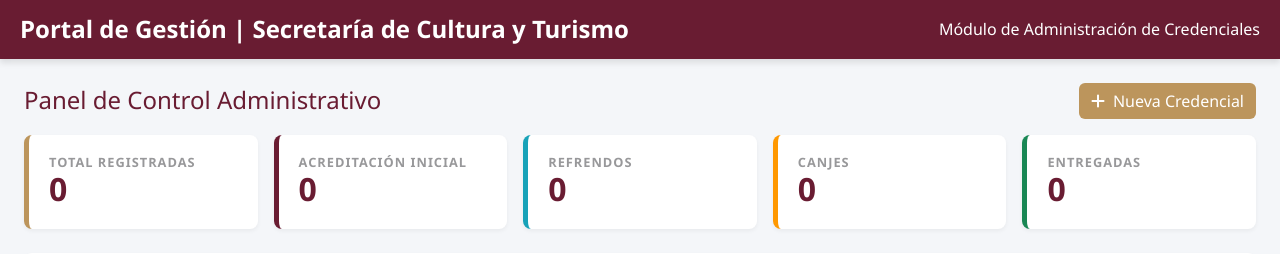
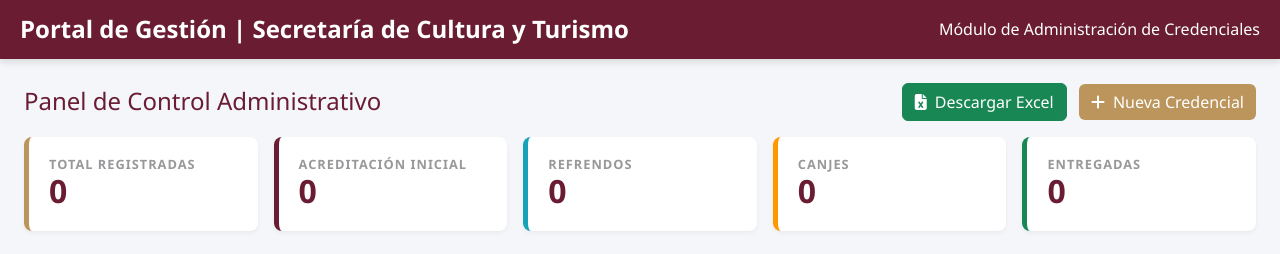
Before and after one commit to ferxchooo/admin-credenciales, a Flask app: page / in a window 1280 px wide. Shown: the top 254 px of the page. Run offline with Flask 3, Linux system fonts and the light colour scheme; data that the repository does not hold is empty; some libraries are stand-ins or nearby versions.

Commit message:
Implement Excel download feature in index.html
Added new Excel download button and functionality.

```diff
--- a/templates/index.html
+++ b/templates/index.html
@@ -3,6 +3,11 @@
 <head>
     <meta charset="UTF-8">
     <meta name="viewport" content="width=device-width, initial-scale=1.0">
+    <!-- Etiquetas obligatorias para que sea instalable como App -->
+    <meta name="theme-color" content="#691C32">
+    <link rel="manifest" href="/manifest.json">
+    <link rel="apple-touch-icon" href="https://cdn-icons-png.flaticon.com/512/3135/3135715.png">
+
     <title>Portal de Gestión - Sistema de Credenciales</title>
     <link href="https://cdn.jsdelivr.net/npm/bootstrap@5.3.0/dist/css/bootstrap.min.css" rel="stylesheet">
     <link rel="stylesheet" href="https://cdn.datatables.net/1.13.6/css/dataTables.bootstrap5.min.css">
@@ -18,10 +23,8 @@
         .navbar-custom { background-color: var(--guinda); color: white; padding: 15px 20px; box-shadow: 0 4px 6px rgba(0,0,0,0.1); }
         .navbar-custom h2 { margin: 0; font-size: 1.5rem; font-weight: 600; }
 
-        /* Se agregó cursor: pointer para indicar que son botones clickeables */
         .kpi-card { background: white; border-radius: 8px; padding: 20px; box-shadow: 0 2px 4px rgba(0,0,0,0.05); border-left: 5px solid var(--dorado); transition: transform 0.2s; height: 100%; cursor: pointer; }
         .kpi-card:hover { transform: translateY(-3px); box-shadow: 0 6px 12px rgba(0,0,0,0.15); }
-
         .kpi-card h3 { margin: 0; font-size: 2rem; color: var(--guinda); font-weight: 700; }
         .kpi-card p { margin: 0; color: var(--gris); font-size: 0.8rem; text-transform: uppercase; font-weight: 600; letter-spacing: 1px; line-height: 1.2; }
         .table-container { background: white; border-radius: 8px; padding: 20px; box-shadow: 0 2px 4px rgba(0,0,0,0.05); margin-top: 20px; }
@@ -43,12 +46,17 @@
 <div class="container-fluid mt-4 px-4">
     <div class="d-flex justify-content-between align-items-center mb-3">
         <h4 style="color: var(--guinda); margin: 0;">Panel de Control Administrativo</h4>
-        <button class="btn btn-dorado" onclick="openAddModal()">
-            <i class="fas fa-plus me-2"></i>Nueva Credencial
-        </button>
+        <div>
+            <!-- NUEVO BOTÓN DE EXCEL -->
+            <button class="btn btn-success me-2" onclick="descargarExcel()">
+                <i class="fas fa-file-excel me-2"></i>Descargar Excel
+            </button>
+            <button class="btn btn-dorado" onclick="openAddModal()">
+                <i class="fas fa-plus me-2"></i>Nueva Credencial
+            </button>
+        </div>
     </div>
 
-    <!-- KPIs interactivos (se agregaron eventos onclick) -->
     <div class="row row-cols-1 row-cols-md-5 g-3 mb-4">
         <div class="col" onclick="filterByCard('total')" title="Mostrar todas">
             <div class="kpi-card">
@@ -82,7 +90,6 @@
         </div>
     </div>
 
-    <!-- Tabla -->
     <div class="table-container">
         <div class="table-responsive">
             <table id="credencialesTable" class="table table-striped table-hover align-middle" style="width: 100%;">
@@ -195,7 +202,19 @@
 <script src="https://cdn.jsdelivr.net/npm/bootstrap@5.3.0/dist/js/bootstrap.bundle.min.js"></script>
 <script src="https://cdn.datatables.net/1.13.6/js/jquery.dataTables.min.js"></script>
 <script src="https://cdn.datatables.net/1.13.6/js/dataTables.bootstrap5.min.js"></script>
+<!-- NUEVA LIBRERÍA PARA EXCEL -->
+<script src="https://cdnjs.cloudflare.com/ajax/libs/xlsx/0.18.5/xlsx.full.min.js"></script>
+
 <script>
+    // --- LÓGICA DE INSTALACIÓN (PWA) ---
+    if ('serviceWorker' in navigator) {
+        window.addEventListener('load', () => {
+            navigator.serviceWorker.register('/sw.js')
+                .then(reg => console.log('App instalable lista.'))
+                .catch(err => console.log('Error de Service Worker:', err));
+        });
+    }
+
     let credenciales = [];
     let dataTable;
 
@@ -219,7 +238,6 @@
 
     function updateKPIs() {
         let total = credenciales.length;
-
         let inicial = credenciales.filter(c => c['tipo de tramite'] && c['tipo de tramite'].toLowerCase().includes('acreditaci')).length;
         let refrendos = credenciales.filter(c => c['tipo de tramite'] && c['tipo de tramite'].toLowerCase().includes('refrendo')).length;
         let canjes = credenciales.filter(c => c['tipo de tramite'] && c['tipo de tramite'].toLowerCase().includes('canje')).length;
@@ -232,25 +250,19 @@
         $('#kpi-entregadas').text(entregadas);
     }
 
-    // Nueva función para filtrar la tabla al hacer clic en las tarjetas
     function filterByCard(tipo) {
         if (!dataTable) return;
-
-        // Primero limpiamos cualquier filtro que haya estado activo
         dataTable.columns().search('').draw();
 
         if (tipo === 'inicial') {
-            // Filtra la columna de Trámite (índice 4) por la palabra "acreditaci" (con regex activado)
             dataTable.column(4).search('acreditaci', true, false, true).draw();
         } else if (tipo === 'refrendos') {
             dataTable.column(4).search('refrendo', true, false, true).draw();
         } else if (tipo === 'canjes') {
             dataTable.column(4).search('canje', true, false, true).draw();
         } else if (tipo === 'entregadas') {
-            // Filtra la columna Entregada (índice 8) por la palabra "Sí"
             dataTable.column(8).search('Sí', false, true, true).draw();
         }
-        // Si el tipo es 'total', simplemente lo dejamos limpio para que muestre todo
     }
 
     function initTable() {
@@ -371,6 +383,22 @@
             }
         });
     }
+
+    // --- NUEVA FUNCIÓN PARA DESCARGAR EXCEL ---
+    function descargarExcel() {
+        if (credenciales.length === 0) {
+            alert("Aún no hay registros en la base de datos para exportar.");
+            return;
+        }
+
+        // Creamos una hoja de cálculo a partir de todos los datos en crudo que llegaron de MongoDB
+        const worksheet = XLSX.utils.json_to_sheet(credenciales);
+        const workbook = XLSX.utils.book_new();
+        XLSX.utils.book_append_sheet(workbook, worksheet, "Base de Credenciales");
+
+        // Guardamos y forzamos la descarga
+        XLSX.writeFile(workbook, "Reporte_Credenciales_Turismo.xlsx");
+    }
 </script>
 </body>
 </html>
```
